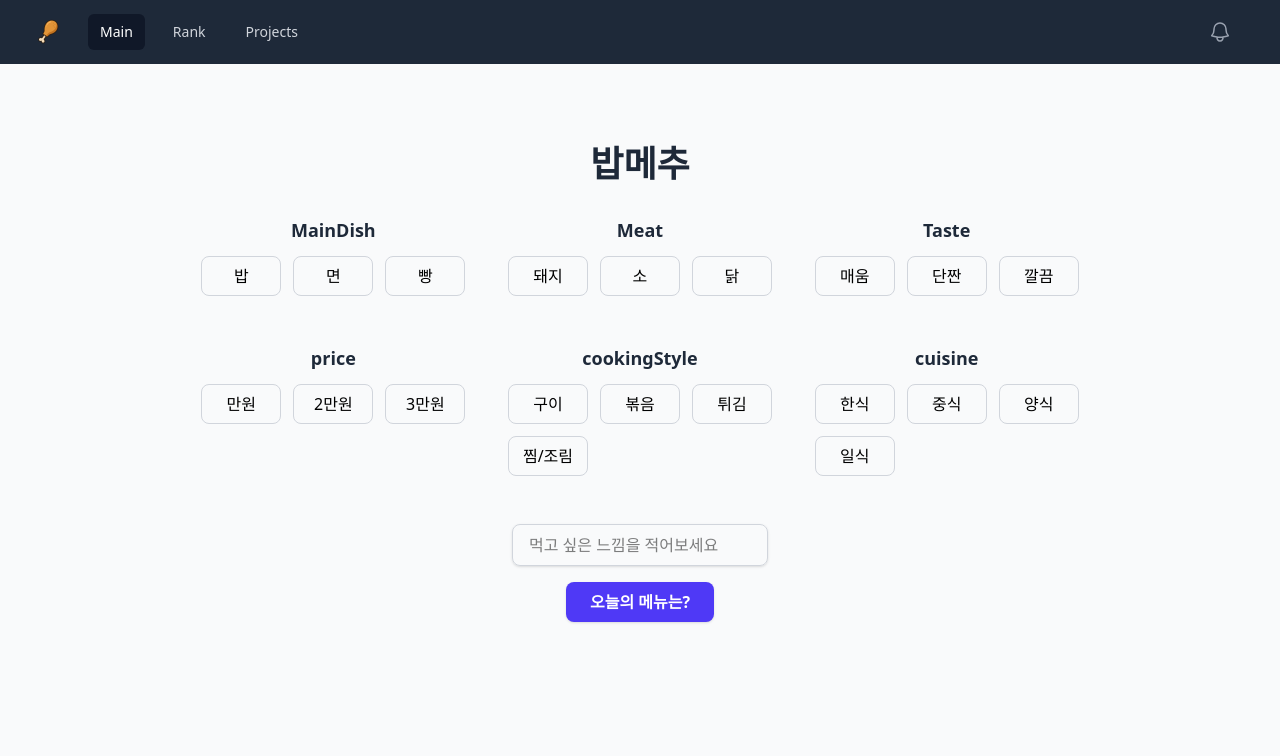
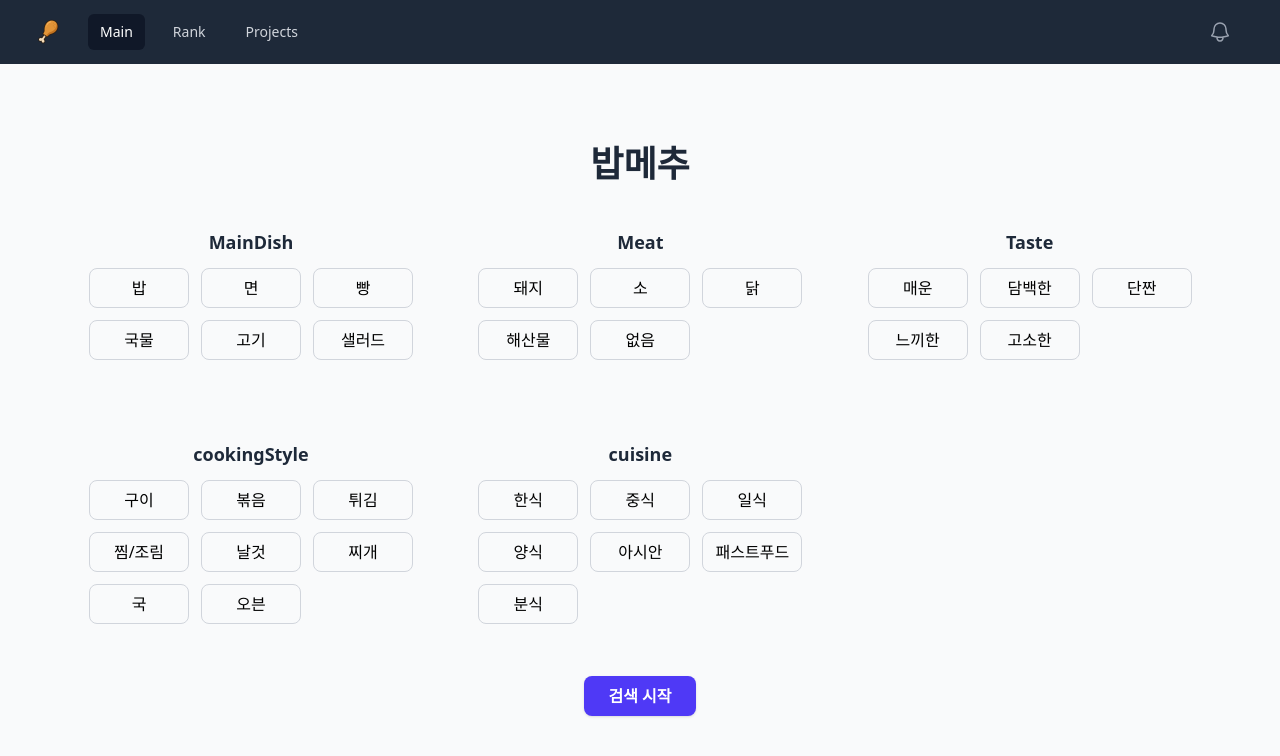
Before and after one commit to taek-99/Foodmenuselect, a Next.js app: page / in a window 1280 px wide. Shown: the top 756 px of the page. Built offline with nearby package versions, Linux system fonts and the light colour scheme.

Commit message:
음식 필터링 후 출력 완료

```diff
--- a/app/(home)/page.tsx
+++ b/app/(home)/page.tsx
@@ -1,70 +1,154 @@
+"use client"
+
+import { useState } from "react";
 import FoodTypeSelector from "../../components/FoodTypeSelector";
+import { supabase } from '../../lib/supabaseClient'
+
+type FilterState = {
+  main_type: string[];
+  meat_type: string[];
+  taste: string[];
+  cooking_style: string[];
+  cuisine: string[];
+};
+
+type Menu = {
+  id: number;
+  name: string;
+  cuisine: string;
+  main_type: string;
+  // 필요하면 meat_type, taste 등 더 추가
+};
 
 export default function Home() {
-
   const types = {
     MainDish: [
       { label: "밥", value: "rice" },
       { label: "면", value: "noodle" },
-      { label: "빵", value: "bread" }
+      { label: "빵", value: "bread" },
+      { label: "국물", value: "soup" },
+      { label: "고기", value: "meat" },
+      { label: "샐러드", value: "salad" }
     ],
+
     Meat: [
-      { label: "돼지", value: "pig" },
-      { label: "소", value: "cow" },
-      { label: "닭", value: "chicken" }
+      { label: "돼지", value: "pork" },
+      { label: "소", value: "beef" },
+      { label: "닭", value: "chicken" },
+      { label: "해산물", value: "seafood" },
+      { label: "없음", value: "none" }
     ],
+
     Taste: [
-      { label: "매움", value: "spicy" },
+      { label: "매운", value: "spicy" },
+      { label: "담백한", value: "light" },
       { label: "단짠", value: "sweet_salty" },
-      { label: "깔끔", value: "clean" }
+      { label: "느끼한", value: "greasy" },
+      { label: "고소한", value: "savory" }
     ],
-    price: [
-      { label: "만원", value: 10000 },
-      { label: "2만원", value: 20000 },
-      { label: "3만원", value: 30000 }
-    ],
+
     cookingStyle: [
-       { label: "구이", value: "grill" },
+      { label: "구이", value: "grill" },
       { label: "볶음", value: "stir_fry" },
       { label: "튀김", value: "fried" },
       { label: "찜/조림", value: "steamed" },
+      { label: "날것", value: "raw" },
+      { label: "찌개", value: "stew" },
+      { label: "국", value: "simmer" },
+      { label: "오븐", value: "baked" }
     ],
+
     cuisine: [
-       { label: "한식", value: "korean" },
+      { label: "한식", value: "korean" },
       { label: "중식", value: "chinese" },
+      { label: "일식", value: "japanese" },
       { label: "양식", value: "western" },
-      { label: "일식", value: "japanese" },
+      { label: "아시안", value: "asian" },
+      { label: "패스트푸드", value: "fastfood" },
+      { label: "분식", value: "snack" }
     ]
   };
+
+  const [menus, setMenus] = useState<Menu[]>([]);
+
+  const fetchMenus = async () => {
+    let query = supabase.from("menus").select("*");
+
+    (Object.keys(selected) as (keyof FilterState)[]).forEach((key) => {
+      if (selected[key].length > 0) query = query.in(key, selected[key]);
+    });
+
+    const { data, error } = await query;
+
+    if (error) {
+    console.error(error);
+  } else {
+    console.log("조회된 메뉴:", data);
+    setMenus(data ?? []);   // 🔥 여기서 state에 저장
+  }
+  };
+
+  const keyMap: { [key: string]: keyof FilterState } = {
+  MainDish: "main_type",
+  Meat: "meat_type",
+  Taste: "taste",
+  cookingStyle: "cooking_style",
+  cuisine: "cuisine",
+};
+
+
+const [selected, setSelected] = useState<FilterState>({
+  main_type: [],
+  meat_type: [],
+  taste: [],
+  cooking_style: [],
+  cuisine: []
+})
+
+const updateFilter = (type: keyof FilterState, value: string) => {
+  setSelected((prev) => {
+    const exists = prev[type].includes(value);
+
+    return {
+      ...prev,
+      [type]: exists
+        ? prev[type].filter((v) => v !== value)
+        : [...prev[type], value]
+    };
+  });
+};
 
   return (
     <div className="min-h-screen flex flex-col items-center pt-20 bg-gray-50">
       <h1 className="text-4xl font-bold mb-8 text-gray-800">밥메추</h1>
 
-    <div className="grid grid-cols-3 gap-6 w-full max-w-4xl
-                sm:grid-cols-3
-                xs:grid-cols-2
-                max-xs:grid-cols-1">
+    <div className="grid grid-cols-3 gap-10 w-full max-w-6xl p-3
+                max-md:grid-cols-2 max-sm:grid-cols-1">
       {Object.entries(types).map(([key, items]) => (
-        <FoodTypeSelector key={key} title={key} items={items} />
+        <FoodTypeSelector
+          key={key}
+          title={key}
+          items={items}
+          onChange={(value) => updateFilter(keyMap[key], value)}
+          />
       ))}
       </div>
 
-      <form className="flex flex-col items-center space-y-4 mt-6">
-        <input
-          type="text"
-          placeholder="먹고 싶은 느낌을 적어보세요"
-          className="border border-gray-300 rounded-lg px-4 py-2 w-64 shadow-sm
-                     focus:outline-none focus:ring-2 focus:ring-indigo-400 focus:border-indigo-400"
-        />
+      <button
+        onClick={fetchMenus}
+        className="bg-indigo-600 hover:bg-indigo-700 text-white font-semibold
+                  px-6 py-2 rounded-lg shadow transition"
+      >
+        검색 시작
+      </button>
 
-        <input
-          type="submit"
-          value="오늘의 메뉴는?"
-          className="bg-indigo-600 hover:bg-indigo-700 text-white font-semibold
-                     px-6 py-2 rounded-lg shadow transition"
-        />
-      </form>
+      <div className="grid grid-cols-1 sm:grid-cols-2 gap-4 mt-6 mb-6">
+        {menus.map(item => (
+          <div key={item.id} className="border p-4 shadow rounded bg-white">
+            <h3 className="text-center font-bold text-lg">{item.name}</h3>
+          </div>
+        ))}
+      </div>
     </div>
   );
 }
--- a/components/FoodTypeSelector.tsx
+++ b/components/FoodTypeSelector.tsx
@@ -1,6 +1,29 @@
-export default function FoodTypeSelector({ title, items }) {
+
+
+
+
+type Item = {
+  label: string;
+  value: string;
+};
+
+type Props = {
+  title: string;
+  items: Item[];
+  onChange: (value: string) => void;
+};
+
+
+
+
+export default function FoodTypeSelector({ title, items, onChange }: Props) {
+
+  const handleCheck = (value) => {
+    onChange(value);
+  }
+
   return (
-    <div className="flex flex-col items-center space-y-3 mb-6 w-full">
+    <div className="flex flex-col items-center space-y-3 mb-10 w-full min-w-[350px]">
       <h2 className="text-lg font-semibold text-gray-800">{title}</h2>
 
       <div
@@ -18,10 +41,11 @@ export default function FoodTypeSelector({ title, items }) {
               type="checkbox"
               value={item.value}
               className="peer hidden"
+              onChange={() => handleCheck(item.value)}
             />
             <div
               className="
-                w-[80px] h-[40px] border border-gray-300 rounded-lg
+                w-[100px] h-[40px] border border-gray-300 rounded-lg
                 peer-checked:bg-indigo-600 peer-checked:text-white
                 peer-checked:border-indigo-600
                 transition flex items-center justify-center text-center
--- /dev/null
+++ b/개발일지/2025.12.06.md
@@ -0,0 +1,35 @@
+# 개발 일지
+
+
+## Today 진행 예정 (2hr)
+- 카테고리 선택하여 필터링 진행
+- 샘플 메뉴 100개선까지 추가
+
+## 학습 내용
+1. 테이블 구조 변경
+    - 기존 방식은 각격이나 항목들이 미흡
+    - 가격은 너무 주관적이라 제거 후 항목 조정
+        - MainDish
+        - Meat
+        - Taste
+        - cookingStyle
+        - cuisine
+
+2. 카테고리 선택 후 필터링 하여 음식 나오기
+- 토글 선택된 리스트 남을 배열 만들기
+- onChange 시 updateFilter 함수 호출
+- 해당 카테고리에 선택된 타입 추가
+- 그 후 검색 시작 누르면 fechmenu 함수 호출
+- foreach문을 활용하여 카테고리 선택된게 하나 이상일 경우 그 타입이 속한 음식 목록 가져옴
+- 선택된 목록을 menus useState에 담아서 출력
+
+
+## 완료된것
+- 카테고리 선택하여 필터링 진행
+- 샘플 메뉴 200개선까지 추가
+
+## 실패한것 + 이유 or 부족한 부분
+
+## 내일 할거
+- 선택된 항목들이 죄다 나올순 없으니 선택된 음식들 중에서 랜덤으로 1개씩만 나오도록 로직 수정
+- vercel에 배포
```
